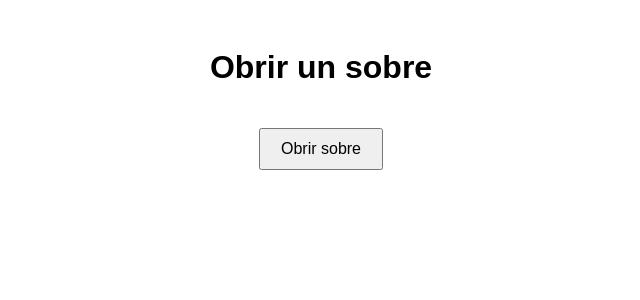
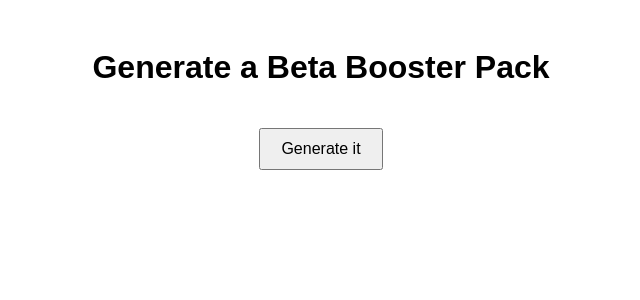
Before and after one commit to jordim75/SealedSorceryBeta, a Flask app: page / in a window 1280 px wide. Shown: the top 300 px of the page, without its empty margins (319-959 px from the left). Run offline with Flask 3, Linux system fonts and the light colour scheme; some libraries are stand-ins or nearby versions.

Commit message:
Update index.html

```diff
--- a/templates/index.html
+++ b/templates/index.html
@@ -11,8 +11,8 @@
   </style>
 </head>
 <body>
-  <h1>Obrir un sobre</h1>
-  <button onclick="obrirSobre()">Obrir sobre</button>
+  <h1>Generate a Beta Booster Pack</h1>
+  <button onclick="obrirSobre()">Generate it</button>
   <ul id="resultat"></ul>
 
   <script>
```
